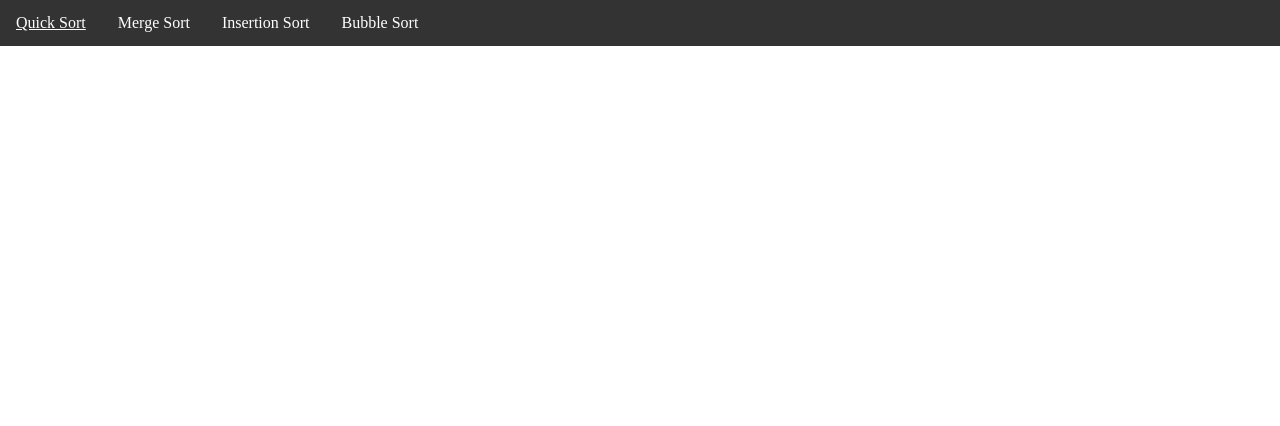
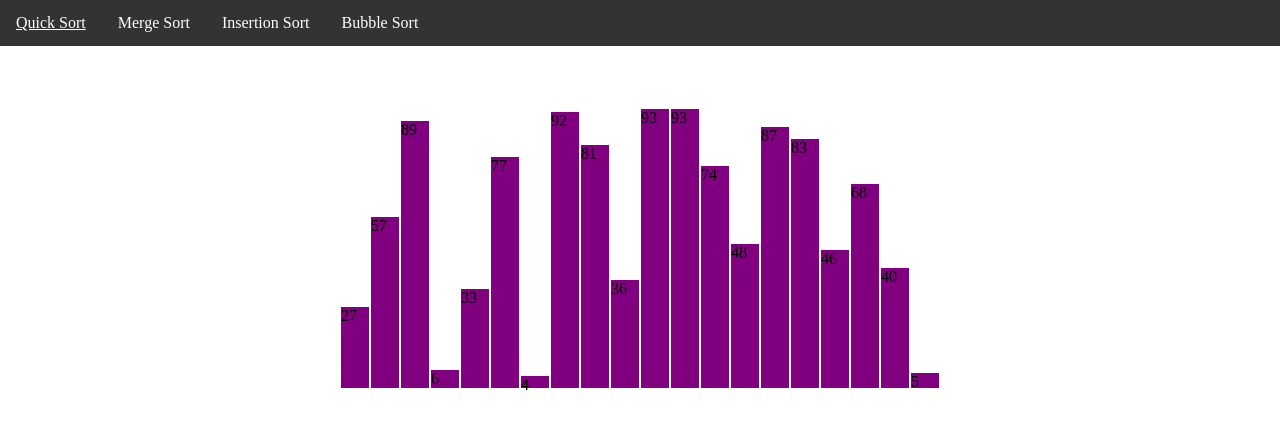
Before and after one commit to Ann-c-Tseng/Sorting-Visualizer, a plain HTML site: page QuickSort/QSindex.html in a window 1280 px wide. Drawn offline with Linux system fonts and the light colour scheme.

Commit message:
added array blocks to Quick Sort

```diff
--- a/QuickSort/QSindex.html
+++ b/QuickSort/QSindex.html
@@ -12,6 +12,11 @@
             <li><a href="../InsertionSort/ISindex.html"> Insertion Sort </a></li>
             <li><a href="../BubbleSort/BSindex.html"> Bubble Sort </a></li>
         </ul>
+
+        <div id="array"></div>
+        <div id="count"></div>
+        <br>
+        <h2 class="range" style="text-align: center;"></h2>
     </body>
 
     <footer>
--- a/QuickSort/script.js
+++ b/QuickSort/script.js
@@ -0,0 +1,31 @@
+var container = document.getElementById("array");
+
+//Make the array blocks
+function makeArrayBlocks() {
+  for(var i = 0; i < 20; i++) {
+    //Get a value between 1 and 100 (inclusive)
+    var value = Math.ceil(Math.random() * 100);
+
+    //Make a div element for each array block
+    var array_element = document.createElement("div");
+
+    //Adding the class 'block' to div
+    array_element.classList.add("block");
+
+    //Adding height + transform style to div
+    array_element.style.height = `${value * 3}px`;
+    array_element.style.transform = `translate(${i*30}px)`;
+
+    //Create label element that displays a block's size
+    var array_element_label = document.createElement("label");
+    array_element_label.classList.add("block_id");
+    array_element_label.innerText = value;
+
+    //Add the created elements to our html file.
+    array_element.appendChild(array_element_label);
+    container.appendChild(array_element);
+  }
+}
+
+// Call to generate the array
+makeArrayBlocks();
--- a/QuickSort/styles.css
+++ b/QuickSort/styles.css
@@ -1,3 +1,4 @@
+/* General Styling */
 *{
     margin: 0;
     padding: 0;
@@ -36,3 +37,21 @@ li a {
 li a:hover {
     background-color: #111;
 }
+
+/* Quick Sort Styling */
+#array {
+    background-color: rgb(255, 255, 255);
+    height: 278px;
+    width: 598px;
+    margin: auto;
+    position: relative;
+    margin-top: 64px;
+}
+
+.block {
+    width: 28px;
+    background-color: purple;
+    position: absolute;
+    bottom: 0px;
+    transition: 0.2s all ease;
+}
```
Also changed, not shown: 2 other files.
